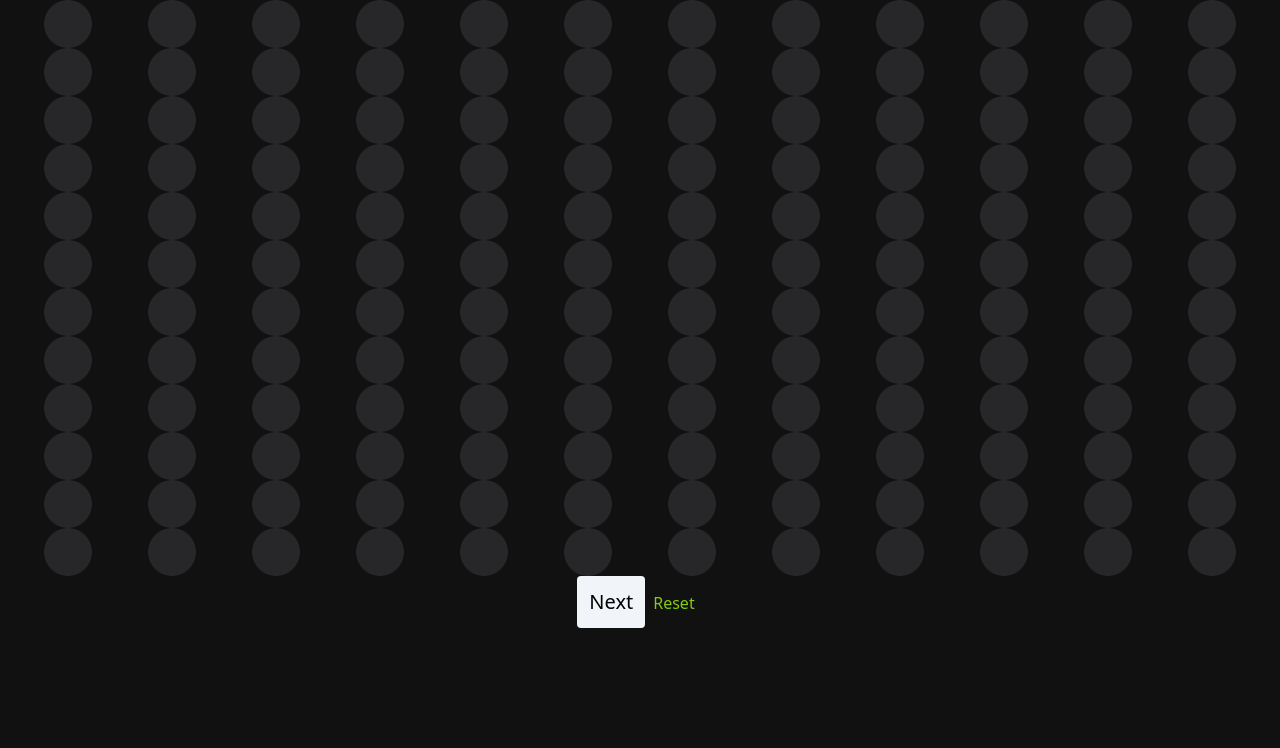
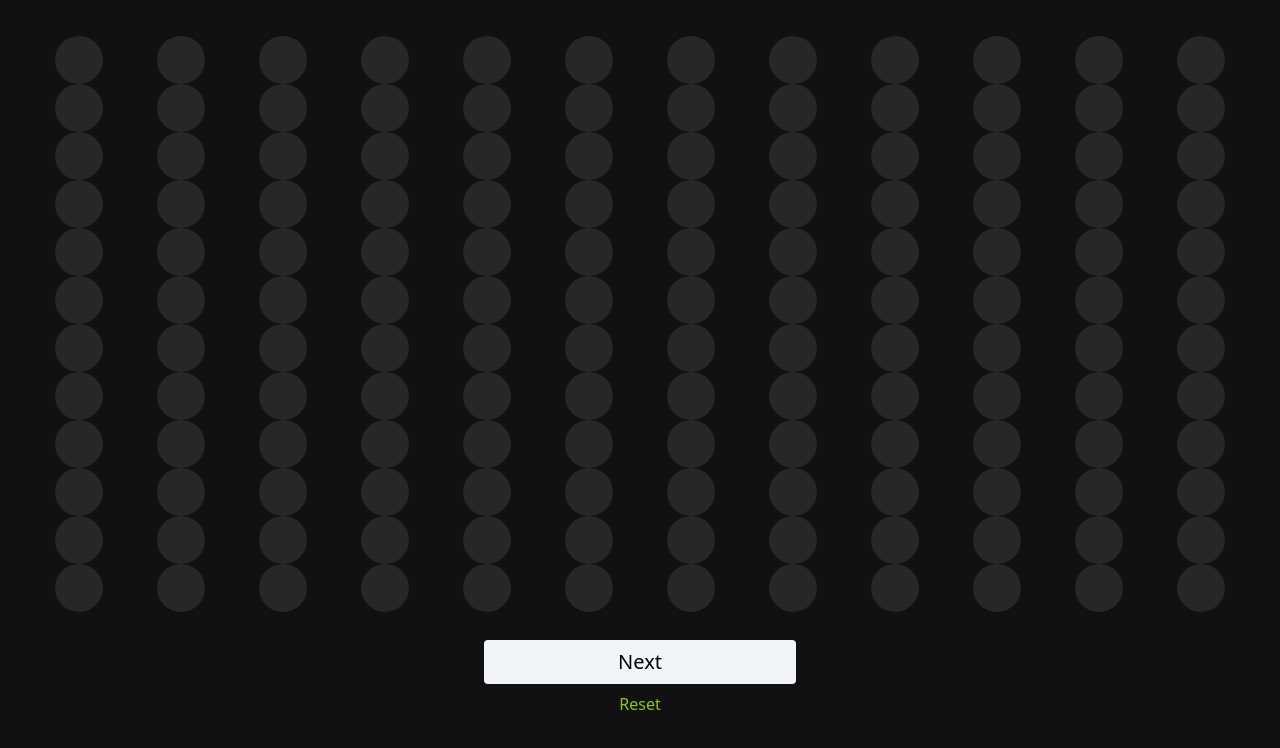
Before and after one commit to seniorcreative/organisms, a React (Create React App) app: page / in a window 1280 px wide. Shown: the top 748 px of the page. Built offline with nearby package versions, Linux system fonts and the light colour scheme.

Commit message:
UI tidy up

```diff
--- a/src/components/organismGrid.tsx
+++ b/src/components/organismGrid.tsx
@@ -79,7 +79,7 @@ const OrganismGrid = (props: OrganismGridType) => {
 
   return (
     <>
-      <div className={`grid grid-flow-row grid-rows-12 grid-cols-12`}>
+      <div className={`mt-6   p-3 grid grid-flow-row grid-rows-12 grid-cols-12`}>
         {organisms.map((organism: OrganismCellType) => (
           <OrganismCell
             key={organism.x}
@@ -92,10 +92,10 @@ const OrganismGrid = (props: OrganismGridType) => {
           ></OrganismCell>
         ))}
       </div>
-      <div className="container text-center">
+      <div className="container flex flex-col items-center py-4">
         <button
           type="button"
-          className="rounded p-3 rounded-2 bg-slate-100 text-xl text-black"
+          className="rounded p-2 rounded-2 bg-slate-100 w-1/4 text-xl text-black"
           onClick={() => {
             cycle();
           }}
```
